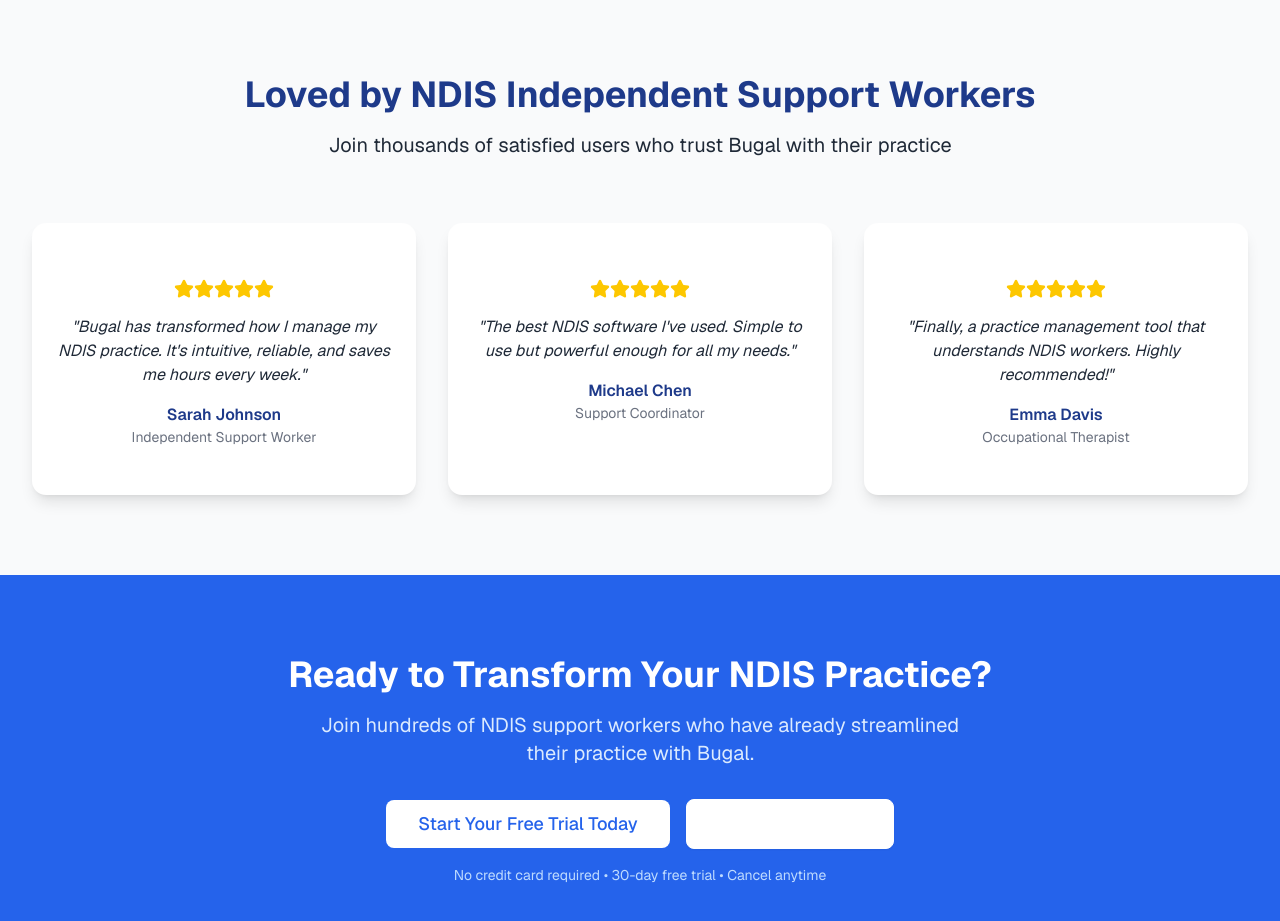
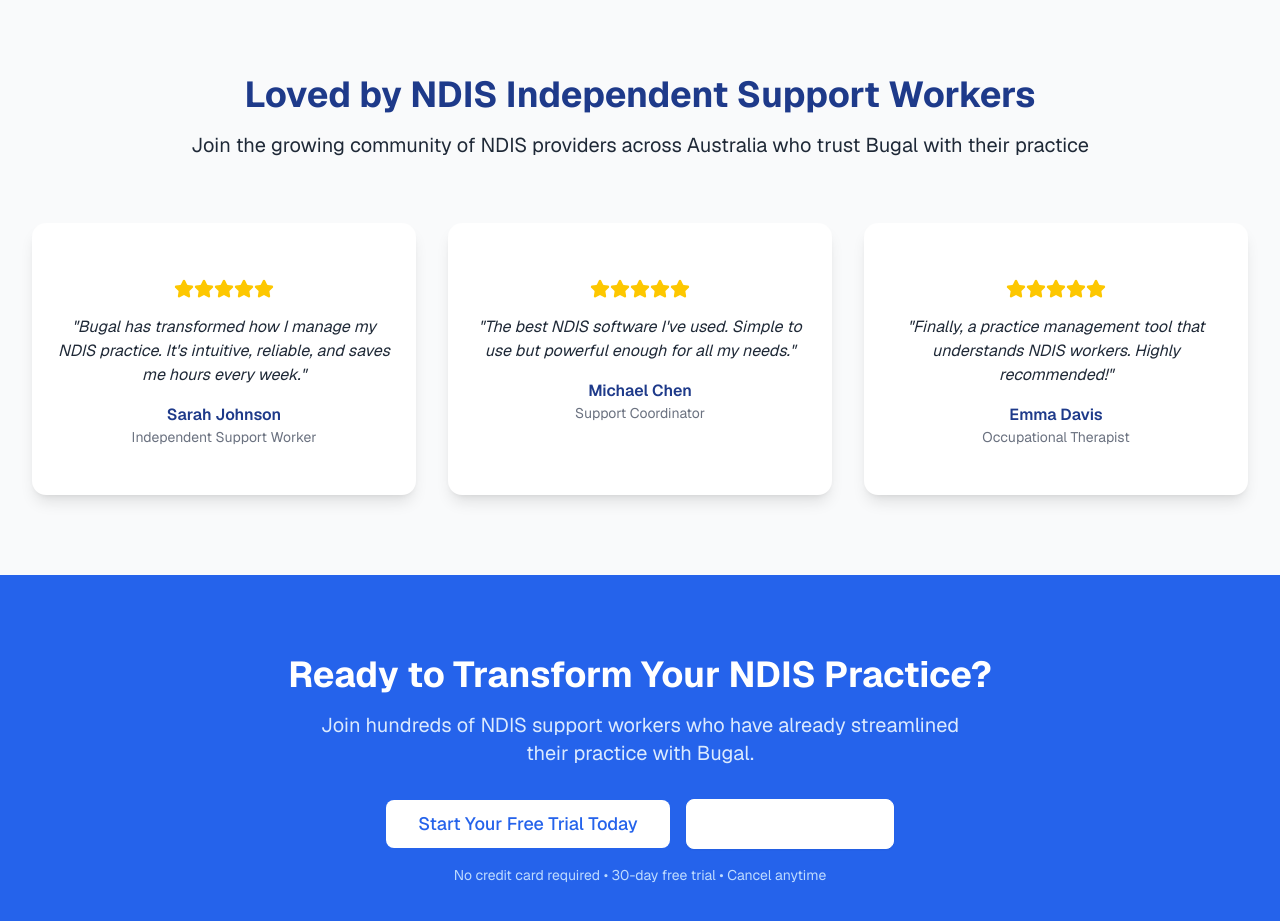
Before and after one commit to bugalsaas/Marketing, a Next.js app: page / in a window 1280 px wide. Shown: the part 1760-2681 px from the top of the page. Built offline with nearby package versions, Linux system fonts and the light colour scheme; no server answers; a web font is replaced by a local one.

Commit message:
feat: update testimonials description to emphasize growing community of NDIS providers across Australia

```diff
--- a/src/app/page.tsx
+++ b/src/app/page.tsx
@@ -159,7 +159,7 @@
               Loved by NDIS Independent Support Workers
             </h2>
             <p className="text-xl text-[#1f2937]">
-              Join thousands of satisfied users who trust Bugal with their practice
+              Join the growing community of NDIS providers across Australia who trust Bugal with their practice
             </p>
           </div>
 
```
